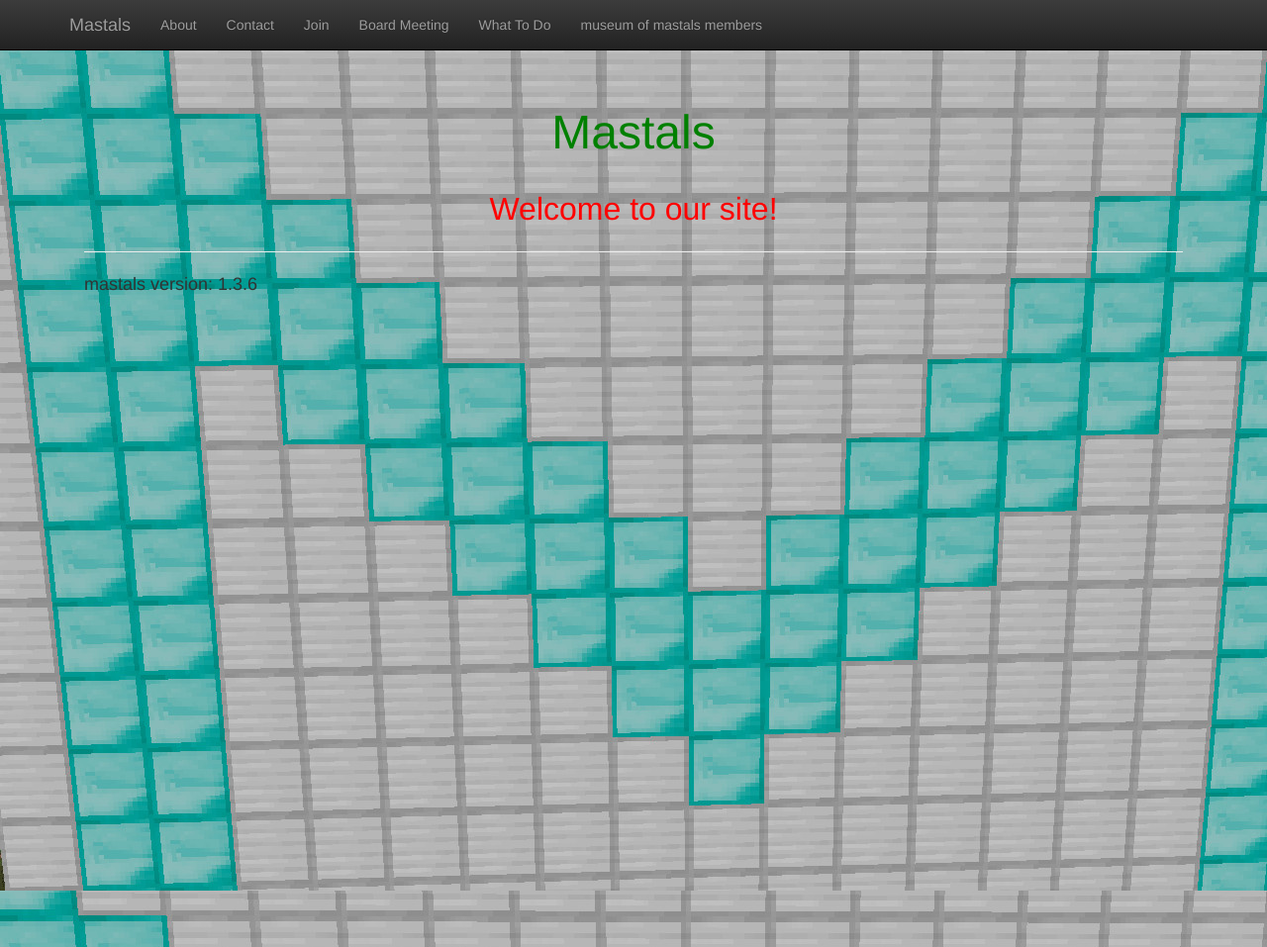
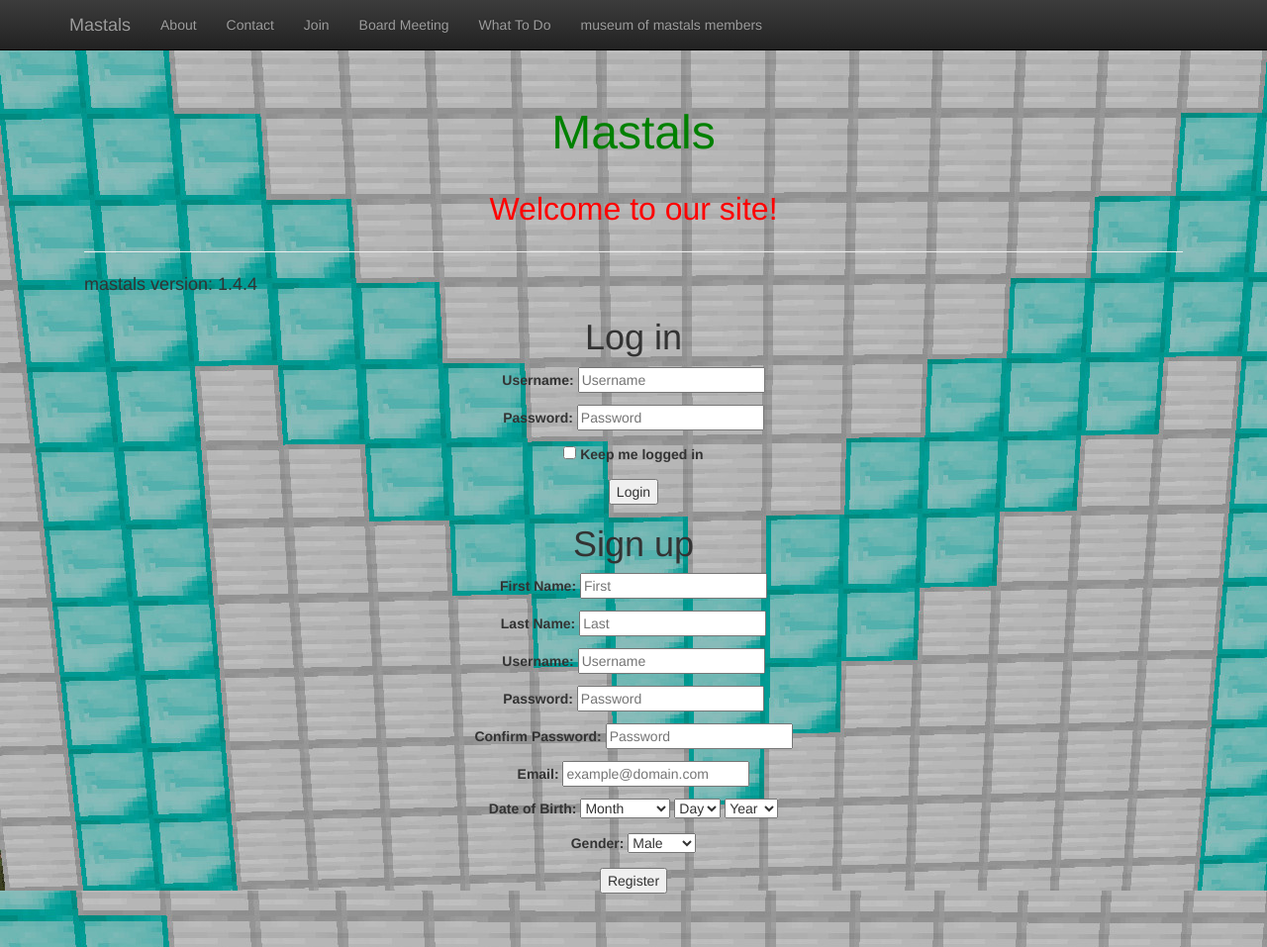
Before and after one commit to mastals/mastals.github.io, a Jekyll site: the page built from index.html, in a window 1280 px wide and 957 px high. Shown: the whole window at 99% size. Built offline with Jekyll 4.4.1, drawn with Linux system fonts in a browser that asks for light colours; nearby versions of some CDN libraries.

Commit message:
Update index.html

```diff
--- a/index.html
+++ b/index.html
@@ -8,5 +8,126 @@
 
 <hr size="5"/>
 <div style="text-align: left; font-size: 18px">
- mastals version: 1.3.6
+ mastals version: 1.4.4
 </div>
+<form  action="login.php" autocomplete="on">
+     <h1>Log in</h1>
+     <p>
+          <label for="username" class="uname" data-icon="u" >Username:</label>
+          <input id="username" name="username" required="required" type="text" placeholder="Username"/>
+     </p>
+     <p>
+          <label for="password" class="youpasswd" data-icon="p">Password:</label>
+          <input id="password" name="password" required="required" type="password" placeholder="Password" />
+     </p>
+     <p class="keeplogin">
+          <input type="checkbox" name="loginkeeping" id="loginkeeping" value="loginkeeping" />
+          <label for="loginkeeping">Keep me logged in</label>
+     </p>
+     <p class="login button">
+          <input type="submit" value="Login" />
+     </p>
+</form>
+<form  action="register.php" autocomplete="on">
+    <h1> Sign up </h1>
+    <p>
+         <label for="firstnamesignup" class="fname" data-icon="u">First Name:</label>
+         <input id="firstnamesignup" name="firstnamesignup" required="required" type="text" placeholder="First" />
+    </p>
+    <p>
+         <label for="lastnamesignup" class="lname" data-icon="u">Last Name:</label>
+         <input id="lastnamesignup" name="lastnamesignup" required="required" type="text" placeholder="Last" />
+    </p>
+    <p>
+         <label for="usernamesignup" class="uname" data-icon="u">Username:</label>
+         <input id="usernamesignup" name="usernamesignup" required="required" type="text" placeholder="Username" />
+    </p>
+    <p>
+         <label for="passwordsignup" class="youpasswd" data-icon="p">Password:</label>
+         <input id="passwordsignup" name="passwordsignup" required="required" type="password" placeholder="Password"/>
+    </p>
+    <p>
+         <label for="passwordsignup_confirm" class="password" data-icon="p">Confirm Password:</label>
+         <input id="passwordsignup_confirm" name="passwordsignup_confirm" required="required" type="password" placeholder="Password"/>
+    </p>
+    <p>
+         <label for="emailsignup" class="youmail" data-icon="e" >Email:</label>
+         <input id="emailsignup" name="emailsignup" required="required" type="email" placeholder="example@domain.com"/>
+    </p>
+    <p>
+         <label>Date of Birth:</label>
+         <select name="month" onChange="changeDate(this.options[selectedIndex].value);">
+         <option value="na">Month</option>
+         <option value="1">January</option>
+         <option value="2">February</option>
+         <option value="3">March</option>
+         <option value="4">April</option>
+         <option value="5">May</option>
+         <option value="6">June</option>
+         <option value="7">July</option>
+         <option value="8">August</option>
+         <option value="9">September</option>
+         <option value="10">October</option>
+         <option value="11">November</option>
+         <option value="12">December</option>
+         </select>
+         <select name="day" id="day">
+         <option value="na">Day</option>
+         </select>
+         <select name="year" id="year">
+         <option value="na">Year</option>
+         </select>
+         <script language="JavaScript" type="text/javascript">
+         function changeDate(i){
+         var e = document.getElementById('day');
+         while(e.length>0)
+         e.remove(e.length-1);
+         var j=-1;
+         if(i=="na")
+         k=0;
+         else if(i==2)
+         k=28;
+         else if(i==4||i==6||i==9||i==11)
+         k=30;
+         else
+         k=31;
+         while(j++<k){
+         var s=document.createElement('option');
+         var e=document.getElementById('day');
+         if(j==0){
+         s.text="Day";
+         s.value="na";
+         try{
+         e.add(s,null);}
+         catch(ex){
+         e.add(s);}}
+         else{
+         s.text=j;
+         s.value=j;
+         try{
+         e.add(s,null);}
+         catch(ex){
+         e.add(s);}}}}
+         y = 1998;
+         while (y-->1908){
+         var s = document.createElement('option');
+         var e = document.getElementById('year');
+         s.text=y;
+         s.value=y;
+         try{
+         e.add(s,null);}
+         catch(ex){
+         e.add(s);}}
+         </script>
+    </p>
+    <p>
+         <label>Gender:</label>
+         <select name="Gender">
+         <option value="male">Male</option>
+         <option value="female">Female</option>
+         </select>
+    </p>
+    <p class="signin button">
+    <input type="submit" value="Register"/>
+    </p>
+</form>
```
